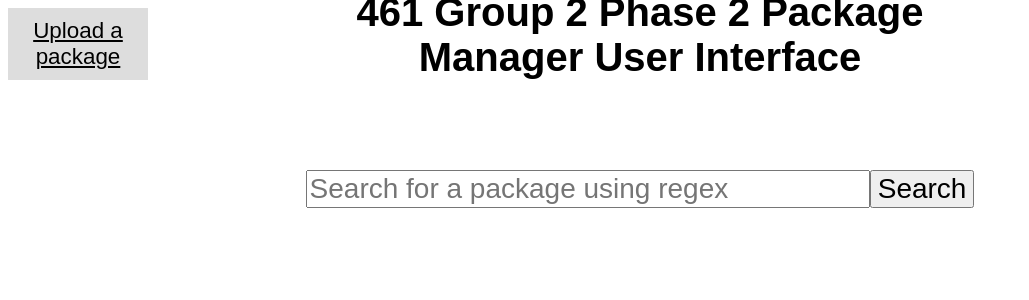
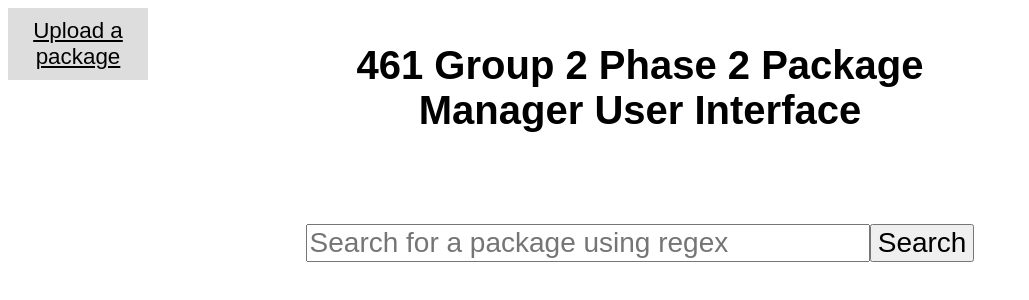
Before and after one commit to mghera02/461Group2Phase2, a Vue app in the folder 461Phase2/: page / in a window 1280 px wide. Shown: the top 300 px of the page, without its empty margins (0-1029 px from the left). Built offline with nearby package versions, Linux system fonts and the light colour scheme.

Commit message:
small css title fix

```diff
--- a/461Phase2/src/assets/css/search.css
+++ b/461Phase2/src/assets/css/search.css
@@ -38,7 +38,8 @@
     font-size: 2.5em;
     font-family: Arial;
     width: 50vw;
-    margin:auto;
+    margin-left:auto;
+    margin-right:auto;
     position: relative;
-    top: -7vw;
+    top: -5vw;
 }
--- a/461Phase2/src/assets/css/uploadDownload.css
+++ b/461Phase2/src/assets/css/uploadDownload.css
@@ -3,9 +3,10 @@
     font-size: 2.5em;
     font-family: Arial;
     width: 50vw;
-    margin:auto;
+    margin-left:auto;
+    margin-right:auto;
     position: relative;
-    top: -7vw;
+    top: -5vw;
 }
 
 .backBtn {
```
